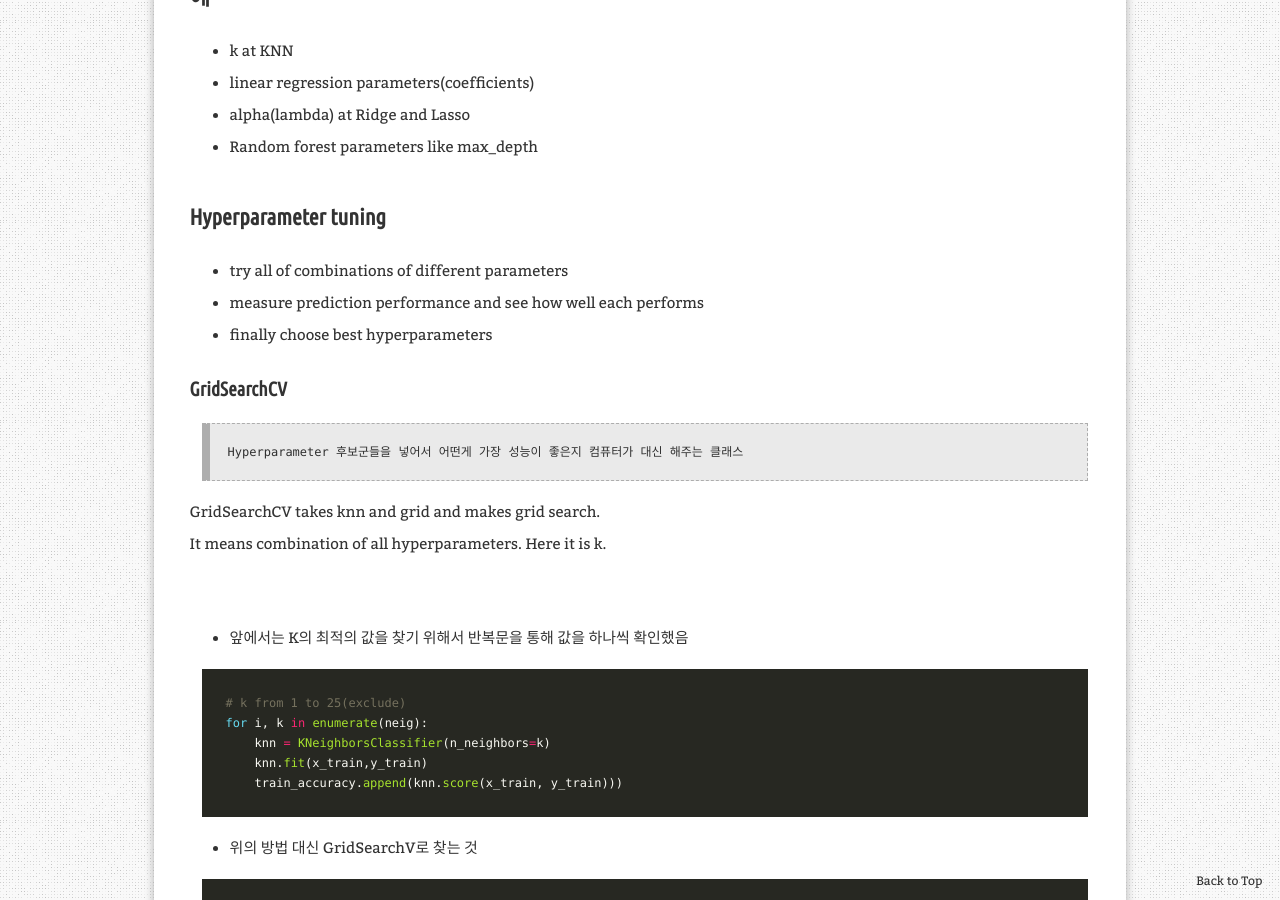
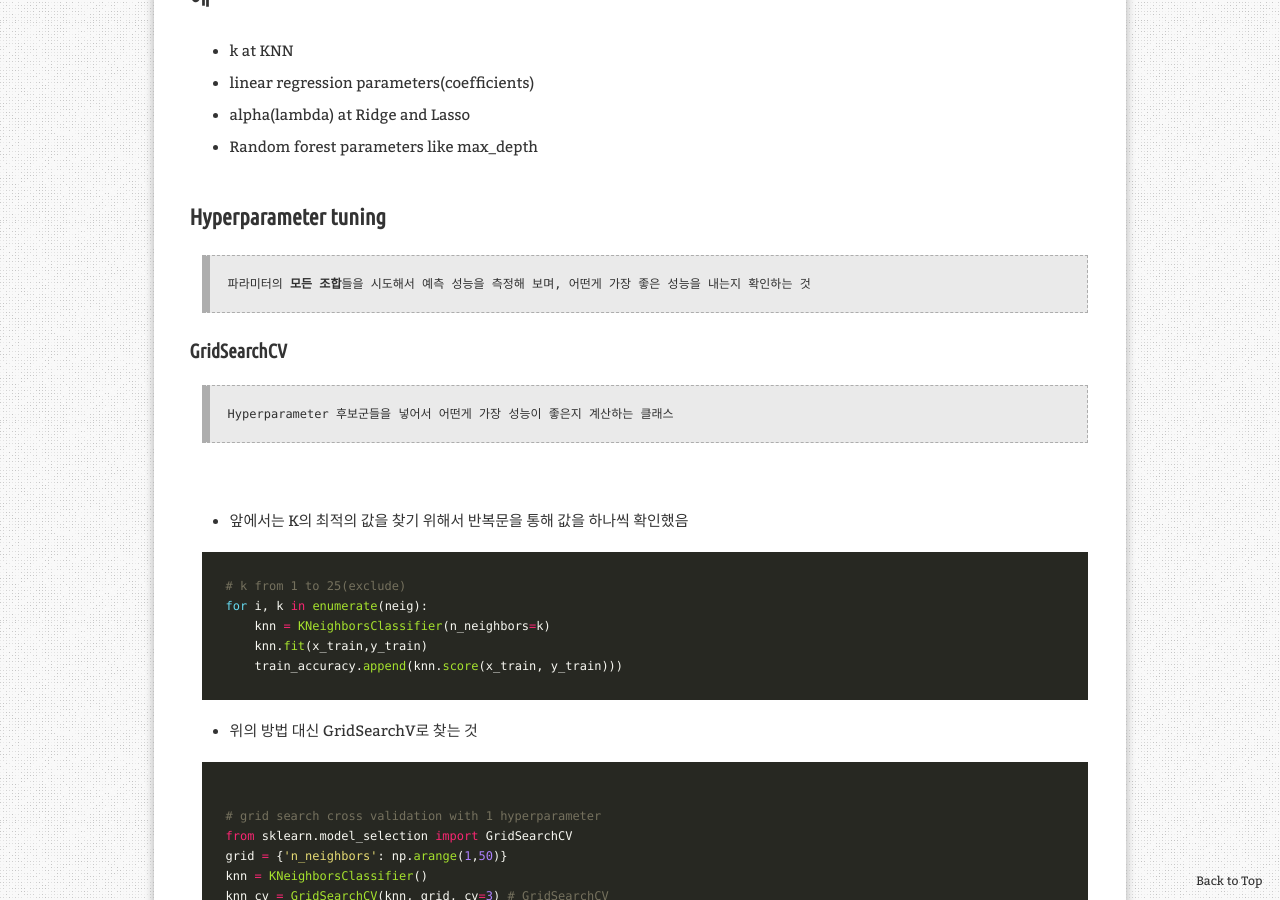
Before and after one commit to aristohyun/aristohyun.github.io, a Jekyll site: the page built from _posts/2021-07-03- Hyperparameter-Tuning.md, in a window 1280 px wide and 900 px high, scrolled down 1178 px. Built offline with Jekyll 4.4.1, drawn with Linux system fonts in a browser that asks for light colours; comment, search, counter and statistics services are not loaded.

Commit message:
Update 2021-07-03- Hyperparameter-Tuning.md

```diff
--- a/_posts/2021-07-03- Hyperparameter-Tuning.md
+++ b/_posts/2021-07-03- Hyperparameter-Tuning.md
@@ -35,15 +35,11 @@ redirect_from:
 - Random forest parameters like max_depth
 
 ## Hyperparameter tuning
-- try all of combinations of different parameters
-- measure prediction performance and see how well each performs
-- finally choose best hyperparameters
+> 파라미터의 **모든 조합**들을 시도해서 예측 성능을 측정해 보며,
+> 어떤게 가장 좋은 성능을 내는지 확인하는 것
 
 ### GridSearchCV
-> Hyperparameter 후보군들을 넣어서 어떤게 가장 성능이 좋은지 컴퓨터가 대신 해주는 클래스
-
-GridSearchCV takes knn and grid and makes grid search.
-It means combination of all hyperparameters. Here it is k.
+> Hyperparameter 후보군들을 넣어서 어떤게 가장 성능이 좋은지 계산하는 클래스
 
 <br />
 - 앞에서는 K의 최적의 값을 찾기 위해서 반복문을 통해 값을 하나씩 확인했음
```
